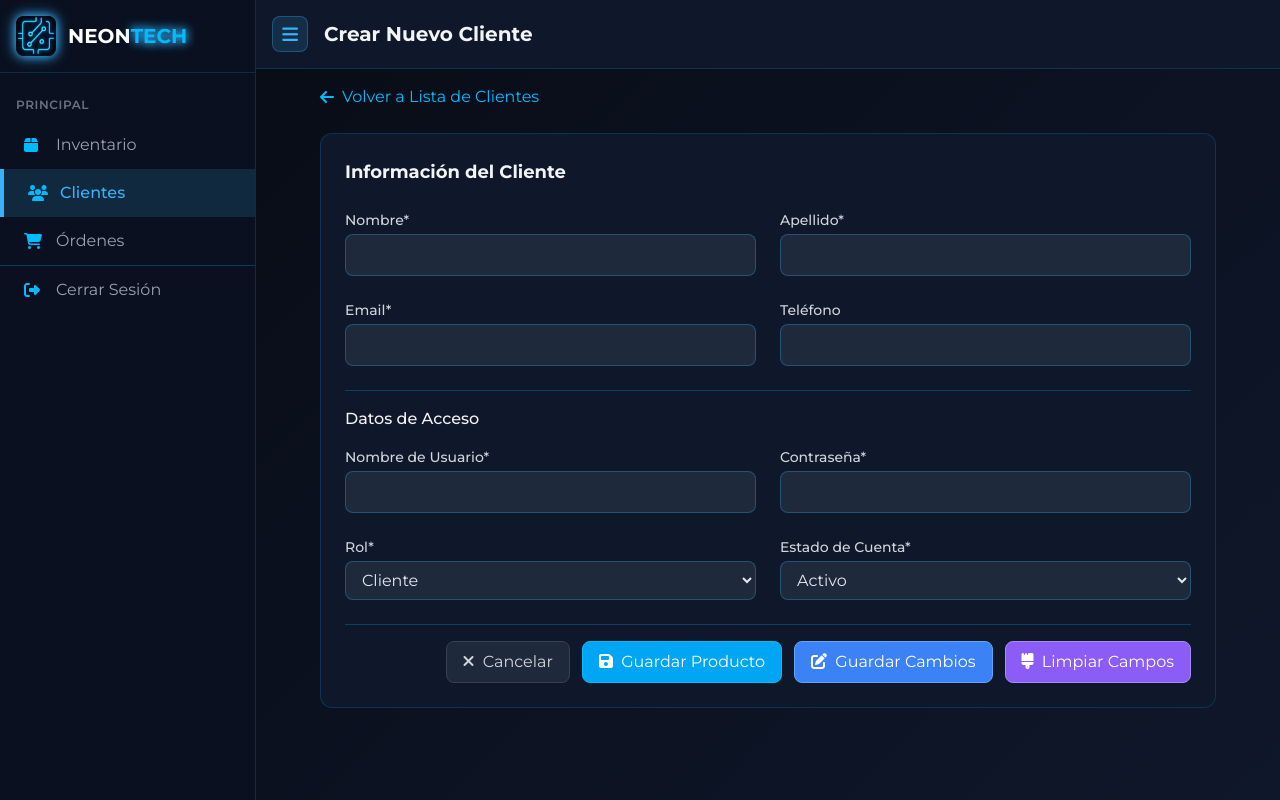
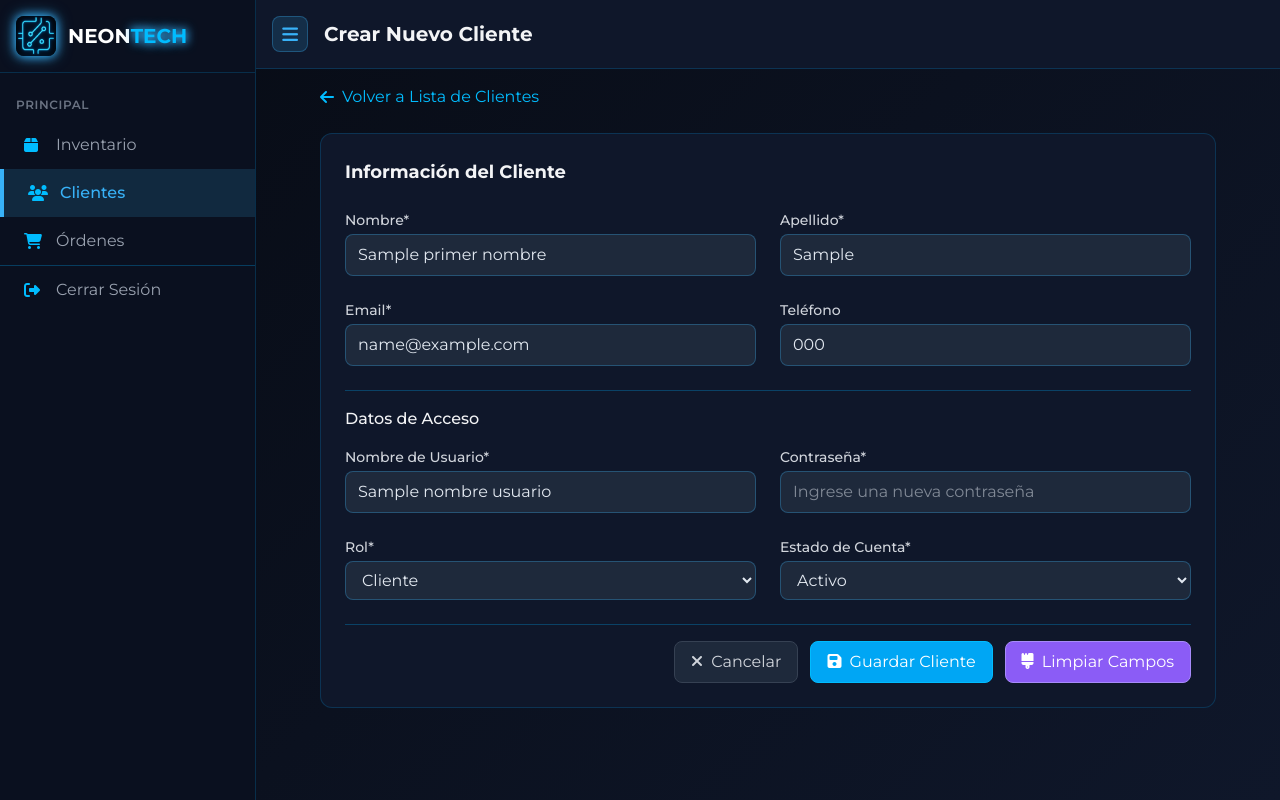
Before and after one commit to roycvx/neontech_ecommerce, a Django app: template users/templates/users/admin_dashboard/client_form.html in a window 1280 px wide. Run offline with Django 5.2, Linux system fonts and the light colour scheme; the template is opened without the code that fills it: most values are stand-ins (such as "Sample title", 1, 10 or a date in 2020).

Commit message:
feat (client_form, client_management): agregar actualizar y crear usuarios

```diff
--- a/users/templates/users/admin_dashboard/client_form.html
+++ b/users/templates/users/admin_dashboard/client_form.html
@@ -1,5 +1,6 @@
 <!DOCTYPE html>
 <html lang="es">
+
 <head>
     {% load static %}
     <meta charset="UTF-8" />
@@ -25,7 +26,7 @@
                     <div id="sidebarToggle" class="menu-toggle md:hidden">
                         <i class="fas fa-bars"></i>
                     </div>
-                    <h2 class="text-xl font-bold">Crear Nuevo Cliente</h2>
+                    <h2 class="text-xl font-bold">{% if existe_usuario %} Actualizar Datos Cliente {% else %} Crear Nuevo Cliente {% endif %}</h2>
                 </div>
             </div>
         </header>
@@ -45,34 +46,40 @@
                 <div class="bg-[#0F172A] border border-sky-500/20 rounded-xl p-6">
                     <h3 class="font-bold text-lg mb-6">Información del Cliente</h3>
 
-                    <form id="createClientForm" class="space-y-6">
+                    <form id="createClientForm" action="{% url 'create_and_update_users' %}" method="post" class="space-y-6">
+                        {% csrf_token %}
                         <!-- Datos personales -->
                         <div class="grid grid-cols-1 md:grid-cols-2 gap-6">
                             <!-- Nombre -->
                             <div>
-                                <label for="first_name" class="block text-sm font-medium text-gray-300 mb-1">Nombre*</label>
-                                <input type="text" id="first_name" name="first_name" required
+                                <input type="hidden" name="id_usuario" value="{{ usuario_id }}">
+
+                                <label for="first_name"
+                                    class="block text-sm font-medium text-gray-300 mb-1">Nombre*</label>
+                                <input value="{{ primer_nombre }}" type="text" id="first_name" name="first_name" required
                                     class="form-input rounded-lg w-full px-3 py-2">
                             </div>
 
                             <!-- Apellido -->
                             <div>
-                                <label for="last_name" class="block text-sm font-medium text-gray-300 mb-1">Apellido*</label>
-                                <input type="text" id="last_name" name="last_name" required
+                                <label for="last_name"
+                                    class="block text-sm font-medium text-gray-300 mb-1">Apellido*</label>
+                                <input value="{{ primer_apellido }}" type="text" id="last_name" name="last_name" required
                                     class="form-input rounded-lg w-full px-3 py-2">
                             </div>
 
                             <!-- Email -->
                             <div>
                                 <label for="email" class="block text-sm font-medium text-gray-300 mb-1">Email*</label>
-                                <input type="email" id="email" name="email" required
+                                <input value="{{ email }}" type="email" id="email" name="email" required
                                     class="form-input rounded-lg w-full px-3 py-2">
                             </div>
 
                             <!-- Teléfono -->
                             <div>
-                                <label for="phone_number" class="block text-sm font-medium text-gray-300 mb-1">Teléfono</label>
-                                <input type="tel" id="phone_number" name="phone_number"
+                                <label for="phone_number"
+                                    class="block text-sm font-medium text-gray-300 mb-1">Teléfono</label>
+                                <input value="{{ telefono }}" type="tel" id="phone_number" name="phone_number"
                                     class="form-input rounded-lg w-full px-3 py-2">
                             </div>
                         </div>
@@ -84,36 +91,37 @@
                             <div class="grid grid-cols-1 md:grid-cols-2 gap-6">
                                 <!-- Usuario -->
                                 <div>
-                                    <label for="username" class="block text-sm font-medium text-gray-300 mb-1">Nombre de Usuario*</label>
-                                    <input type="text" id="username" name="username" required
+                                    <label for="username" class="block text-sm font-medium text-gray-300 mb-1">Nombre de
+                                        Usuario*</label>
+                                    <input value="{{ nombre_usuario }}" type="text" id="username" name="username" required
                                         class="form-input rounded-lg w-full px-3 py-2">
                                 </div>
 
                                 <!-- Contraseña -->
                                 <div>
-                                    <label for="password" class="block text-sm font-medium text-gray-300 mb-1">Contraseña*</label>
-                                    <input type="password" id="password" name="password" required
+                                    <label for="password"
+                                        class="block text-sm font-medium text-gray-300 mb-1">Contraseña*</label>
+                                    <input placeholder="Ingrese una nueva contraseña" type="text" id="password" name="password" {% if not existe_usuario %} required {% endif %}
                                         class="form-input rounded-lg w-full px-3 py-2">
                                 </div>
 
                                 <!-- Rol -->
                                 <div>
                                     <label for="rol" class="block text-sm font-medium text-gray-300 mb-1">Rol*</label>
-                                    <select id="rol" name="rol" required
-                                            class="form-input rounded-lg w-full px-3 py-2">
-                                        <option value="cliente">Cliente</option>
-                                        <option value="staff">Staff</option>
-                                        <option value="superusuario">Superusuario</option>
+                                    <select id="rol" name="rol" required class="form-input rounded-lg w-full px-3 py-2">
+                                        <option value="cliente" {% if rol == 'cliente' %} selected {% endif %}>Cliente</option>
+                                        <option value="admin" {% if rol == 'admin' %} selected {% endif %}>Admin</option>
                                     </select>
                                 </div>
 
                                 <!-- Estado de Cuenta -->
                                 <div>
-                                    <label for="is_active" class="block text-sm font-medium text-gray-300 mb-1">Estado de Cuenta*</label>
+                                    <label for="is_active" class="block text-sm font-medium text-gray-300 mb-1">Estado
+                                        de Cuenta*</label>
                                     <select id="is_active" name="is_active" required
                                         class="form-input rounded-lg w-full px-3 py-2">
-                                        <option value="1">Activo</option>
-                                        <option value="0">Inactivo</option>
+                                        <option value="1" {% if esta_activo == 1 %} selected {% endif %}>Activo</option>
+                                        <option value="0" {% if esta_activo == 0 %} selected {% endif %}>Inactivo</option>
                                     </select>
                                 </div>
                             </div>
@@ -122,21 +130,15 @@
                         <!-- BOTONES -->
                         <div class="flex justify-end space-x-3 border-t border-sky-500/30 pt-4">
                             <!-- Botón Cancelar -->
-                            <a href="/Admin/client_management.html"
+                            <a href="{% url 'admin_clients' %}"
                                 class="bg-[#1E293B] text-gray-300 border border-gray-700 py-2 px-4 rounded-lg transition-all duration-300 hover:bg-[#273548] hover:text-white hover:border-gray-600 focus:outline-none focus:ring-2 focus:ring-gray-600 focus:ring-opacity-50">
                                 <i class="fas fa-times mr-1"></i> Cancelar
                             </a>
 
-                            <!-- Botón Guardar Producto -->
+                            <!-- Botón Guardar Cliente -->
                             <button type="submit"
                                 class="bg-sky-500 text-white border border-sky-400 py-2 px-4 rounded-lg transition-all duration-300 hover:bg-sky-600 hover:border-sky-300 hover:shadow-[0_0_15px_rgba(56,178,248,0.7)] focus:outline-none focus:ring-2 focus:ring-sky-500 focus:ring-opacity-50">
-                                <i class="fas fa-save mr-1"></i> Guardar Producto
-                            </button>
-
-                            <!-- Botón Guardar Cambios -->
-                            <button type="button"
-                                class="bg-[#3B82F6] text-white border border-[#60A5FA] py-2 px-4 rounded-lg transition-all duration-300 hover:bg-[#2563EB] hover:border-[#3B82F6] hover:shadow-[0_0_15px_rgba(59,130,246,0.7)] focus:outline-none focus:ring-2 focus:ring-blue-400 focus:ring-opacity-50">
-                                <i class="fas fa-edit mr-1"></i> Guardar Cambios
+                                <i class="fas fa-save mr-1"></i> {% if existe_usuario %} Guardar Cambios {% else %} Guardar Cliente {% endif %}
                             </button>
 
                             <!-- Botón Limpiar Campos-->
@@ -150,7 +152,8 @@
             </div>
         </main>
     </div>
-
+    {% include 'users/partials/messages.html' %}
     <script src="{% static 'js/admin/script.js' %}"></script>
 </body>
+
 </html>
--- a/users/templates/users/admin_dashboard/client_management.html
+++ b/users/templates/users/admin_dashboard/client_management.html
@@ -36,7 +36,7 @@
 
             <div class="flex flex-col md:flex-row justify-between items-start md:items-center mb-6 gap-4">
                 <!-- Botón para crear nuevo cliente -->
-                <a href="{% url 'client_form' %}"
+                <a href="{% url 'create_and_update_users' %}"
                     class="bg-sky-600 hover:bg-sky-700 text-white py-2 px-4 rounded-lg flex items-center btn-neon w-full md:w-auto justify-center">
                     <i class="fas fa-plus mr-2"></i>
                     Nuevo Cliente
@@ -89,7 +89,7 @@
                                     </form>
 
                                     <!-- Formulario para editar -->
-                                    <form action="{% url 'update_users' %}" method="get" style="display: inline-block;">
+                                    <form action="{% url 'update_data_users' usuario.id usuario.telefono %}" method="get" id="form-{{ usuario.id }}-{{ usuario.telefono }}" style="display: inline-block;">
                                         <button class="inline-flex items-center text-sky-400 hover:text-sky-300">
                                             <i class="fas fa-edit mr-1"></i>
                                         </button>
```
Lines whose indentation alone changed are shown as unchanged.
